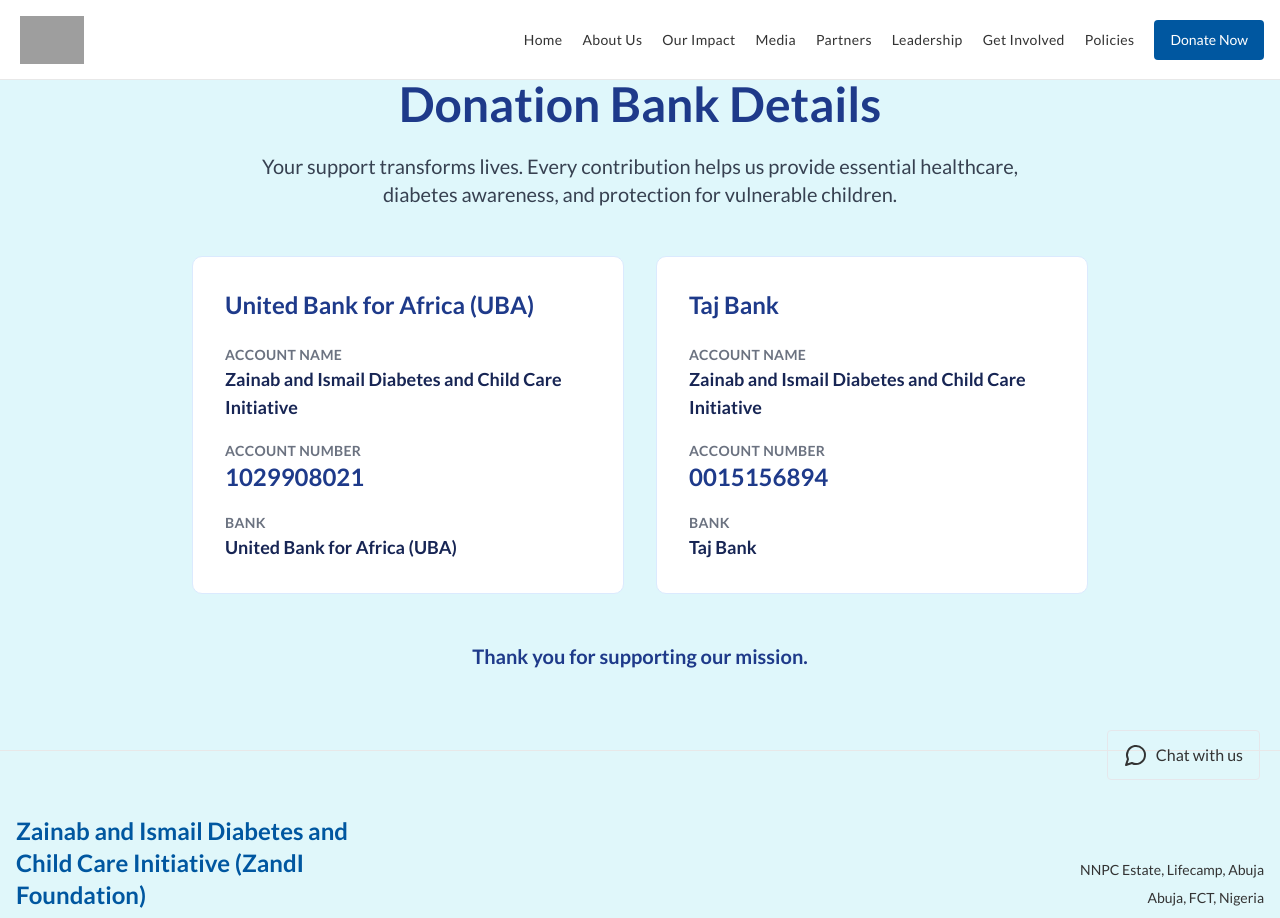
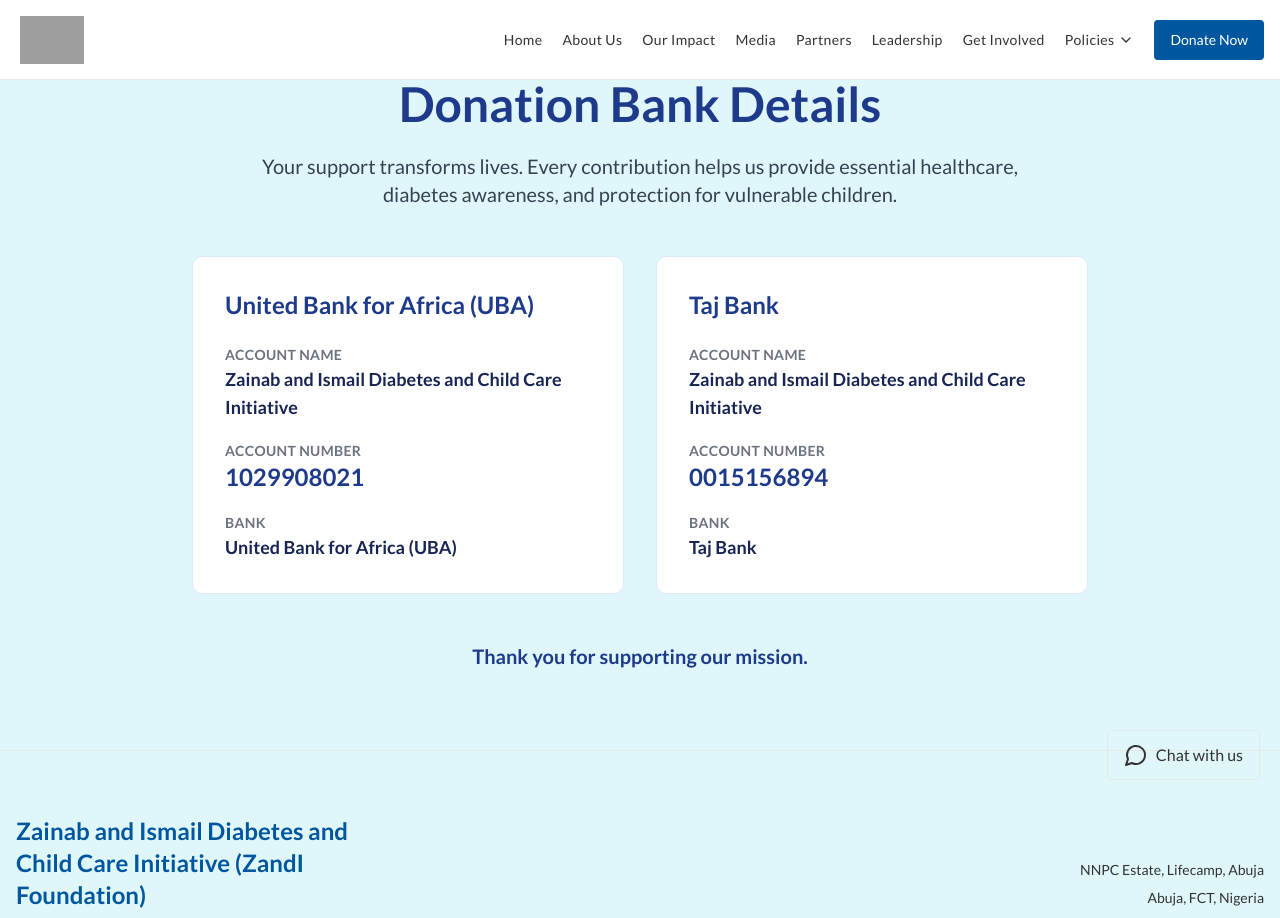
Before and after one commit to nathanieluriri/zandifoundation, a React (Vite) app: page /donate in a window 1280 px wide. Shown: the top 918 px of the page. Built offline with nearby package versions, Linux system fonts and the light colour scheme; grey boxes are pictures that could not be loaded.

Commit message:
Add policies link to header

```diff
--- a/src/components/Footer.jsx
+++ b/src/components/Footer.jsx
@@ -91,10 +91,10 @@ const Footer = () => {
             </p>
 
             <a
-              href="mailto:zandiinitiative@gmail.com"
+              href="mailto:info@zandifoundation.com"
               className="block text-sm text-primary hover:text-teal transition-colors"
             >
-              zandiinitiative@gmail.com
+              info@zandifoundation.com
             </a>
 
             <a
--- a/src/components/Header.jsx
+++ b/src/components/Header.jsx
@@ -1,14 +1,23 @@
 import React, { useState } from 'react';
 import { useLocation, useNavigate } from 'react-router-dom';
 import { motion, AnimatePresence } from 'framer-motion';
-import { Menu, X } from 'lucide-react';
+import { Menu, X, ChevronDown } from 'lucide-react';
 import { Button } from '@/components/ui/button';
 
-const policiesUrl =
-  'https://drive.google.com/file/d/16nBP1odBHn2vq-0_qwbxSw7yW5imJMlR/view?usp=sharing';
+const policyItems = [
+  {
+    name: 'PSEA Policy',
+    href: 'https://drive.google.com/file/d/1DUof0lsw-X6hThMx_7moWDx372ANREui/view'
+  },
+  {
+    name: 'Child Safeguarding Policy',
+    href: 'https://drive.google.com/file/d/1Yhr300tbqm95OzR1KgaSVy7w0-9mmaBx/view'
+  }
+];
 
 const Header = () => {
   const [isMobileMenuOpen, setIsMobileMenuOpen] = useState(false);
+  const [isPoliciesOpen, setIsPoliciesOpen] = useState(false);
   const navigate = useNavigate();
   const location = useLocation();
 
@@ -19,8 +28,7 @@ const Header = () => {
     { name: 'Media', href: '#media', type: 'section' },
     { name: 'Partners', href: '#partners', type: 'section' },
     { name: 'Leadership', href: '#leadership', type: 'section' },
-    { name: 'Get Involved', href: '#get-involved', type: 'section' },
-    { name: 'Policies', href: policiesUrl, type: 'external' }
+    { name: 'Get Involved', href: '#get-involved', type: 'section' }
   ];
 
   const scrollToSection = (href) => {
@@ -52,15 +60,7 @@ const Header = () => {
   const openExternalLink = (url) => {
     window.open(url, '_blank', 'noopener,noreferrer');
     setIsMobileMenuOpen(false);
-  };
-
-  const handleMenuClick = (item) => {
-    if (item.type === 'external') {
-      openExternalLink(item.href);
-      return;
-    }
-
-    scrollToSection(item.href);
+    setIsPoliciesOpen(false);
   };
 
   const goToDonatePage = () => {
@@ -92,17 +92,43 @@ const Header = () => {
               <a
                 key={item.name}
                 href={item.href}
-                target={item.type === 'external' ? '_blank' : undefined}
-                rel={item.type === 'external' ? 'noopener noreferrer' : undefined}
                 onClick={(e) => {
                   e.preventDefault();
-                  handleMenuClick(item);
+                  scrollToSection(item.href);
                 }}
                 className="text-foreground hover:text-primary font-sans font-medium text-sm tracking-wide transition-colors duration-200"
               >
                 {item.name}
               </a>
             ))}
+
+            <div
+              className="relative"
+            >
+              <button
+                type="button"
+                onClick={() => setIsPoliciesOpen(!isPoliciesOpen)}
+                className="flex items-center gap-1 text-foreground hover:text-primary font-sans font-medium text-sm tracking-wide transition-colors duration-200"
+              >
+                Policies
+                <ChevronDown size={16} />
+              </button>
+
+              {isPoliciesOpen && (
+                <div className="absolute top-full right-0 mt-3 w-64 bg-white border border-gray-200 rounded-lg shadow-lg py-2 z-50">
+                  {policyItems.map((policy) => (
+                    <button
+                      key={policy.name}
+                      type="button"
+                      onClick={() => openExternalLink(policy.href)}
+                      className="block w-full text-left px-4 py-3 text-sm text-foreground hover:bg-muted hover:text-primary transition-colors"
+                    >
+                      {policy.name}
+                    </button>
+                  ))}
+                </div>
+              )}
+            </div>
 
             <Button onClick={goToDonatePage}>
               Donate Now
@@ -133,17 +159,46 @@ const Header = () => {
                 <a
                   key={item.name}
                   href={item.href}
-                  target={item.type === 'external' ? '_blank' : undefined}
-                  rel={item.type === 'external' ? 'noopener noreferrer' : undefined}
                   onClick={(e) => {
                     e.preventDefault();
-                    handleMenuClick(item);
+                    scrollToSection(item.href);
                   }}
-                  className="block py-2 text-foreground hover:text-primary font-medium border-b border-border last:border-0"
+                  className="block py-2 text-foreground hover:text-primary font-medium border-b border-border"
                 >
                   {item.name}
                 </a>
               ))}
+
+              <div className="border-b border-border pb-2">
+                <button
+                  type="button"
+                  onClick={() => setIsPoliciesOpen(!isPoliciesOpen)}
+                  className="w-full flex items-center justify-between py-2 text-foreground hover:text-primary font-medium"
+                >
+                  Policies
+                  <ChevronDown
+                    size={18}
+                    className={`transition-transform ${
+                      isPoliciesOpen ? 'rotate-180' : ''
+                    }`}
+                  />
+                </button>
+
+                {isPoliciesOpen && (
+                  <div className="pl-4 pt-2 space-y-2">
+                    {policyItems.map((policy) => (
+                      <button
+                        key={policy.name}
+                        type="button"
+                        onClick={() => openExternalLink(policy.href)}
+                        className="block w-full text-left py-2 text-sm text-gray-700 hover:text-primary"
+                      >
+                        {policy.name}
+                      </button>
+                    ))}
+                  </div>
+                )}
+              </div>
 
               <Button className="w-full" onClick={goToDonatePage}>
                 Donate Now
--- a/src/components/Partners.jsx
+++ b/src/components/Partners.jsx
@@ -21,23 +21,19 @@ const Partners = () => {
           </p>
         </motion.div>
 
-        <div className="max-w-md mx-auto">
+        <div className="max-w-md mx-auto flex justify-center">
           <motion.div
             initial={{ opacity: 0, scale: 0.95 }}
             whileInView={{ opacity: 1, scale: 1 }}
             viewport={{ once: true }}
             transition={{ duration: 0.5 }}
-            className="bg-white border border-gray-200 rounded-2xl shadow-lg p-8 flex flex-col items-center text-center"
+            className="flex justify-center items-center"
           >
             <img
               src="/partners/aperture-security.png"
               alt="Aperture Security Solutions Limited"
-              className="w-full max-w-xs object-contain mb-6"
+              className="w-full max-w-xs object-contain"
             />
-
-            <h3 className="text-xl font-bold text-blue-900">
-              Aperture Security Solutions Limited
-            </h3>
           </motion.div>
         </div>
       </div>
--- a/src/components/SEO.jsx
+++ b/src/components/SEO.jsx
@@ -20,7 +20,7 @@ const SEO = ({ title, description, keywords, image, url }) => {
     },
     contact: {
       phone: '+234 903 508 5013',
-      email: 'zandiinitiative@gmail.com'
+      email: 'info@zandifoundation.com'
     },
     registration: 'IT 8365812'
   };
```
